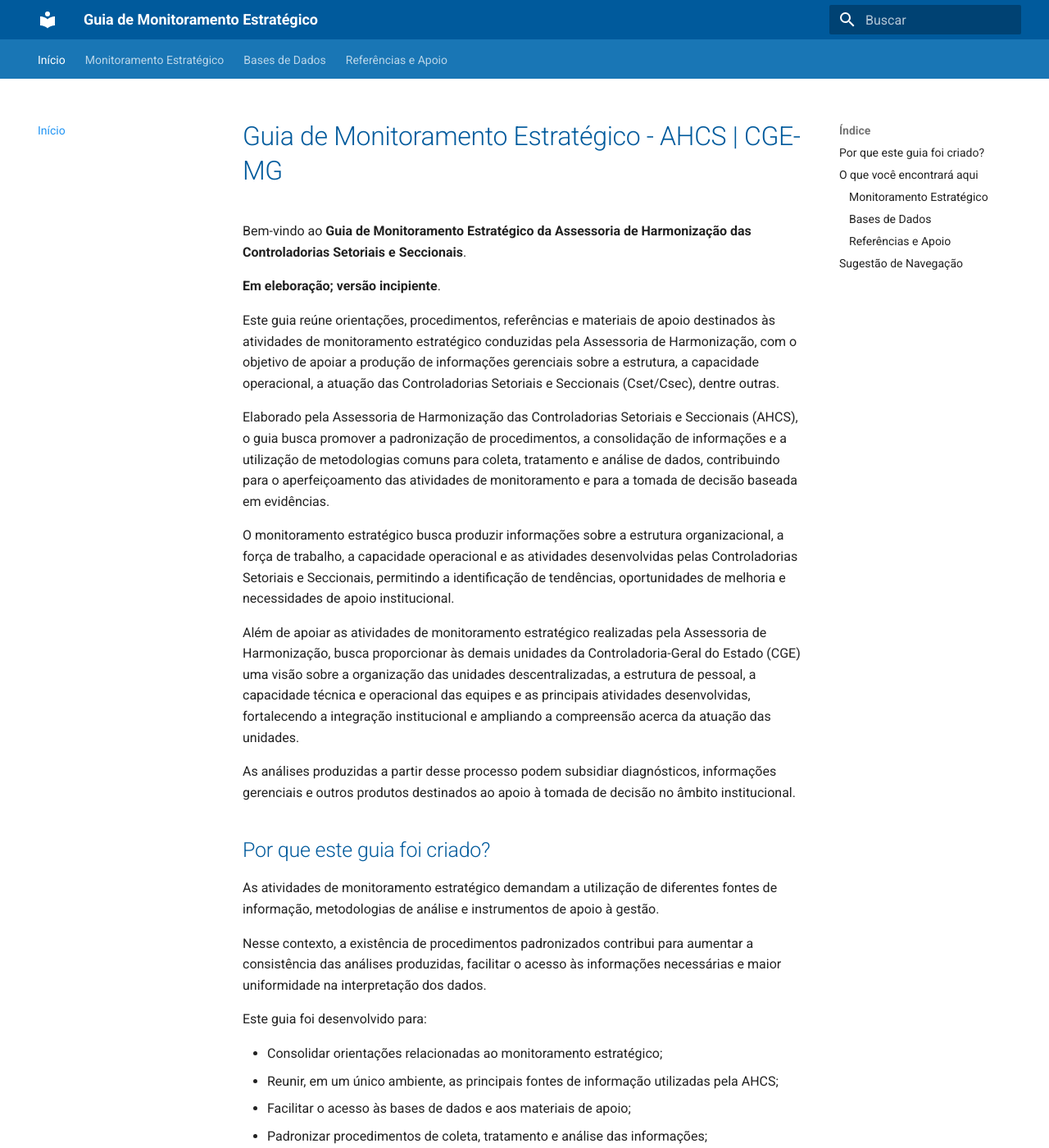
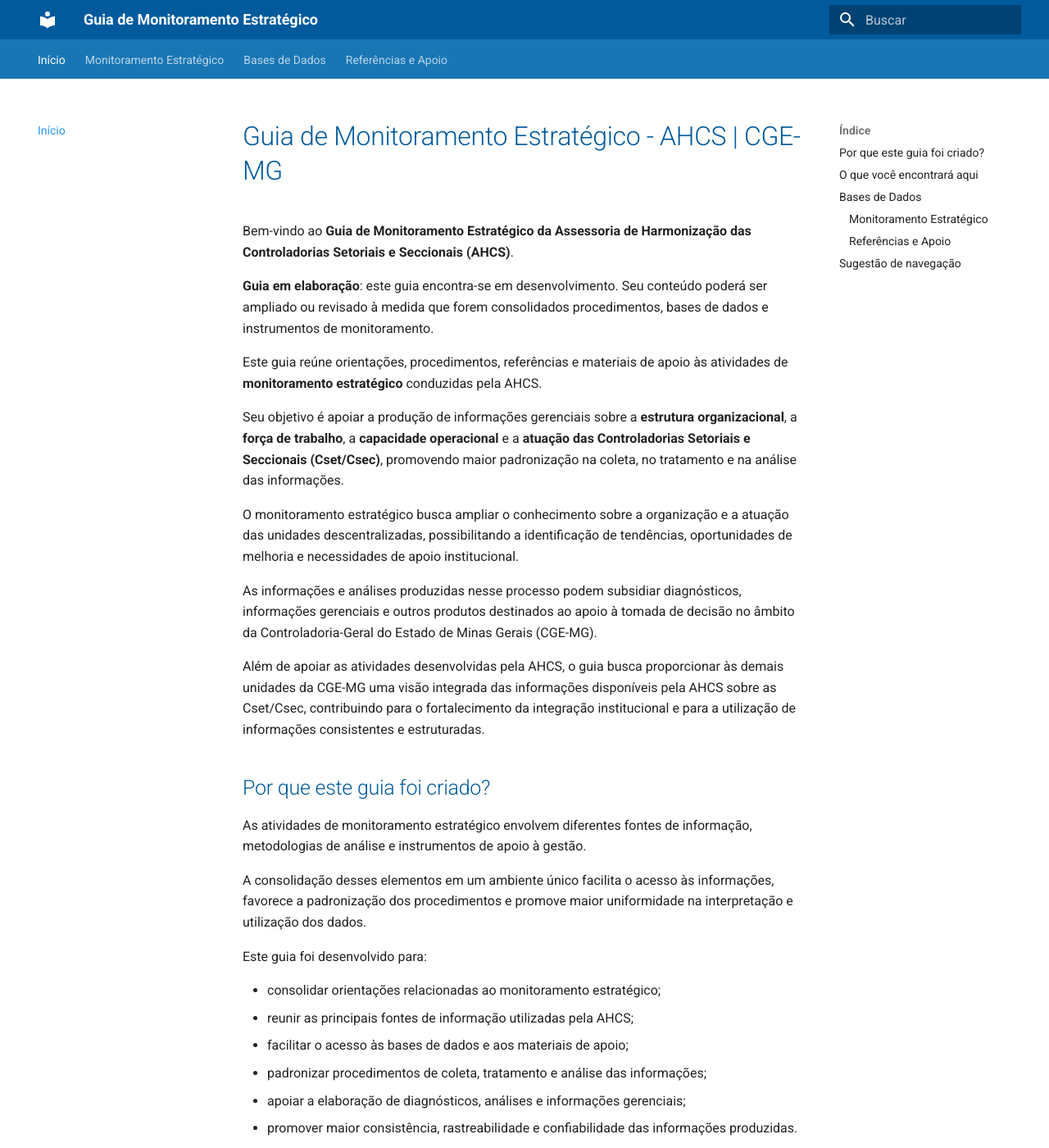
Before and after one commit to CGEMG-AHCS/guia-monitoramento-estrategico, an MkDocs documentation site: the page built from docs/index.md, in a window 1280 px wide and 1400 px high. Shown: the whole window at 82% size. Built offline with MkDocs 1.6.1 and Material for MkDocs 9.7.7, drawn with Linux system fonts in a browser that asks for light colours; some of the changed text lies outside the part shown.

Commit message:
Update index.md

```diff
--- a/docs/index.md
+++ b/docs/index.md
@@ -1,63 +1,73 @@
 # Guia de Monitoramento Estratégico - AHCS | CGE-MG
 
-Bem-vindo ao **Guia de Monitoramento Estratégico da Assessoria de Harmonização das Controladorias Setoriais e Seccionais**.
+Bem-vindo ao **Guia de Monitoramento Estratégico da Assessoria de Harmonização das Controladorias Setoriais e Seccionais (AHCS)**.
 
-**Em eleboração; versão incipiente**.
+**Guia em elaboração**: este guia encontra-se em desenvolvimento. Seu conteúdo poderá ser ampliado ou revisado à medida que forem consolidados procedimentos, bases de dados e instrumentos de monitoramento.
 
-Este guia reúne orientações, procedimentos, referências e materiais de apoio destinados às atividades de monitoramento estratégico conduzidas pela Assessoria de Harmonização, com o objetivo de apoiar a produção de informações gerenciais sobre a estrutura, a capacidade operacional, a atuação das Controladorias Setoriais e Seccionais (Cset/Csec), dentre outras.
+Este guia reúne orientações, procedimentos, referências e materiais de apoio às atividades de **monitoramento estratégico** conduzidas pela AHCS.
 
-Elaborado pela Assessoria de Harmonização das Controladorias Setoriais e Seccionais (AHCS), o guia busca promover a padronização de procedimentos, a consolidação de informações e a utilização de metodologias comuns para coleta, tratamento e análise de dados, contribuindo para o aperfeiçoamento das atividades de monitoramento e para a tomada de decisão baseada em evidências.
+Seu objetivo é apoiar a produção de informações gerenciais sobre a **estrutura organizacional**, a **força de trabalho**, a **capacidade operacional** e a **atuação das Controladorias Setoriais e Seccionais (Cset/Csec)**, promovendo maior padronização na coleta, no tratamento e na análise das informações.
 
-O monitoramento estratégico busca produzir informações sobre a estrutura organizacional, a força de trabalho, a capacidade operacional e as atividades desenvolvidas pelas Controladorias Setoriais e Seccionais, permitindo a identificação de tendências, oportunidades de melhoria e necessidades de apoio institucional.
+O monitoramento estratégico busca ampliar o conhecimento sobre a organização e a atuação das unidades descentralizadas, possibilitando a identificação de tendências, oportunidades de melhoria e necessidades de apoio institucional.
 
-Além de apoiar as atividades de monitoramento estratégico realizadas pela Assessoria de Harmonização, busca proporcionar às demais unidades da Controladoria-Geral do Estado (CGE) uma visão sobre a organização das unidades descentralizadas, a estrutura de pessoal, a capacidade técnica e operacional das equipes e as principais atividades desenvolvidas, fortalecendo a integração institucional e ampliando a compreensão acerca da atuação das unidades.
+As informações e análises produzidas nesse processo podem subsidiar diagnósticos, informações gerenciais e outros produtos destinados ao apoio à tomada de decisão no âmbito da Controladoria-Geral do Estado de Minas Gerais (CGE-MG).
 
-As análises produzidas a partir desse processo podem subsidiar diagnósticos, informações gerenciais e outros produtos destinados ao apoio à tomada de decisão no âmbito institucional.
+Além de apoiar as atividades desenvolvidas pela AHCS, o guia busca proporcionar às demais unidades da CGE-MG uma visão integrada das informações disponíveis pela AHCS sobre as Cset/Csec, contribuindo para o fortalecimento da integração institucional e para a utilização de informações consistentes e estruturadas.
 
 ## Por que este guia foi criado?
 
-As atividades de monitoramento estratégico demandam a utilização de diferentes fontes de informação, metodologias de análise e instrumentos de apoio à gestão.
+As atividades de monitoramento estratégico envolvem diferentes fontes de informação, metodologias de análise e instrumentos de apoio à gestão.
 
-Nesse contexto, a existência de procedimentos padronizados contribui para aumentar a consistência das análises produzidas, facilitar o acesso às informações necessárias e maior uniformidade na interpretação dos dados.
+A consolidação desses elementos em um ambiente único facilita o acesso às informações, favorece a padronização dos procedimentos e promove maior uniformidade na interpretação e utilização dos dados.
 
 Este guia foi desenvolvido para:
 
-- Consolidar orientações relacionadas ao monitoramento estratégico;
-- Reunir, em um único ambiente, as principais fontes de informação utilizadas pela AHCS;
-- Facilitar o acesso às bases de dados e aos materiais de apoio;
-- Padronizar procedimentos de coleta, tratamento e análise das informações;
-- Apoiar a elaboração de diagnósticos, análises e informações gerenciais;
-- Promover maior consistência, rastreabilidade e confiabilidade das informações produzidas.
+- consolidar orientações relacionadas ao monitoramento estratégico;
+- reunir as principais fontes de informação utilizadas pela AHCS;
+- facilitar o acesso às bases de dados e aos materiais de apoio;
+- padronizar procedimentos de coleta, tratamento e análise das informações;
+- apoiar a elaboração de diagnósticos, análises e informações gerenciais;
+- promover maior consistência, rastreabilidade e confiabilidade das informações produzidas.
 
 ## O que você encontrará aqui
 
+O conteúdo está organizado em três áreas principais:
+
+## Bases de Dados
+
+O monitoramento estratégico utiliza diferentes bases de dados de forma integrada, permitindo relacionar informações sobre estrutura, planejamento, execução, responsabilidades, demandas e resultados das unidades.
+
+As principais bases utilizadas são:
+
+- **Estrutura da Unidade:** organização das unidades, equipes e responsáveis;
+
+- **Paci:** planejamento, execução e resultados das ações do Plano Anual de Controle Interno;
+
+- **Raci:** distribuição de papéis e responsabilidades nas atividades monitoradas;
+
+- **Manifestações:** registros das demandas recebidas e tratadas, utilizados na identificação de temas recorrentes, riscos e oportunidades de melhoria;
+
+- **Sistema e-CGU:** registros das atividades utilizados para complementar e validar informações de planejamento, execução e resultados;
+
+- **Estrutura das Unidades:** informações detalhadas sobre a composição interna de cada unidade.
+
+A integração dessas bases com as informações disponíveis na seção Referências e Apoio possibilita o cruzamento de dados e uma visão consolidada das unidades, apoiando o acompanhamento e a tomada de decisão.
+
 ### Monitoramento Estratégico
 
-Orientações sobre a metodologia de monitoramento estratégico adotada pela AHCS.
+Apresenta a metodologia e os procedimentos utilizados pela AHCS para organizar e desenvolver as atividades de monitoramento estratégico.
 
-### Bases de Dados
-
-Descrição das principais bases de dados utilizadas no monitoramento estratégico, incluindo suas finalidades, formas de acesso, informações disponíveis, periodicidade de atualização, exemplos de utilização, dentre outras.
 
 ### Referências e Apoio
 
-Repositório de materiais complementares destinados a apoiar as atividades de monitoramento estratégico, incluindo orientações para utilização do sistema e-CGU, normativos, documentos orientadores, modelos, materiais de apoio e canais de suporte.
+Reúne materiais complementares de apoio às atividades de monitoramento, incluindo orientações sobre o sistema e-CGU, normativos, documentos orientadores, painéis gerenciais e informações sobre avaliação de desempenho.
 
-## Sugestão de Navegação
+## Sugestão de navegação
 
-Caso esteja acessando o guia pela primeira vez, recomenda-se a seguinte sequência de leitura:
+Caso este seja seu primeiro acesso ao Guia, recomenda-se seguir a seguinte sequência de leitura: Bases de Dados → Monitoramento Estratégico → Referências e Apoio.
 
-1. **Monitoramento Estratégico → Metodologia**
-2. **Bases de Dados → Visão Geral**
-3. **Bases de Dados → Estrutura da Unidade**
-4. **Bases de Dados → PACI**
-5. **Bases de Dados → RACI**
-6. **Referências e Apoio → e-CGU**
-
-Essa sequência proporciona uma compreensão gradual da metodologia de monitoramento, das fontes de informação utilizadas nas análises e das ferramentas de apoio disponibilizadas pela AHCS.
+Essa sequência permite conhecer, inicialmente, as principais fontes de informação utilizadas nas análises; em seguida, a lógica e os instrumentos do monitoramento estratégico; e, por fim, os recursos de referência e apoio disponíveis para sua aplicação.
 
 ---
 
-> **Este guia está em constante evolução.**
->
-> O conteúdo será atualizado continuamente pela AHCS, incorporando novas metodologias, bases de dados, materiais de apoio e orientações destinadas ao aperfeiçoamento da realização do monitoramento estratégico.
+**Guia em constante evolução**: o conteúdo será atualizado à medida que novos procedimentos, bases de dados, instrumentos e materiais de apoio forem incorporados às atividades de monitoramento estratégico da AHCS.
```
